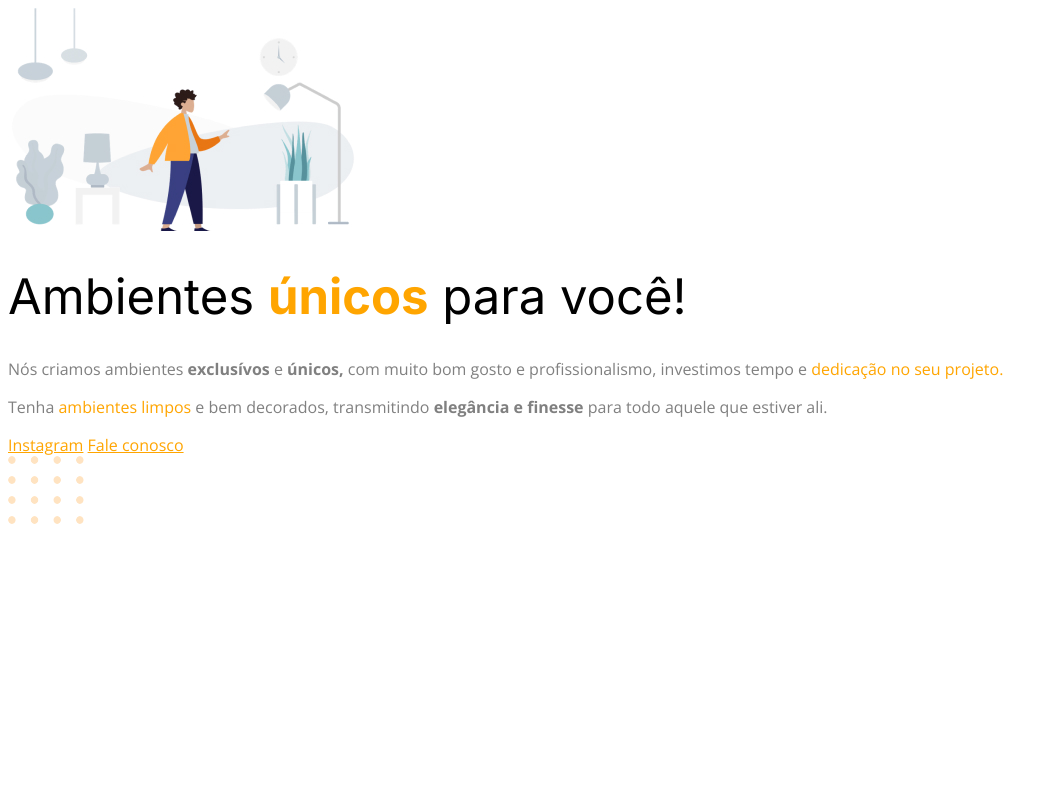
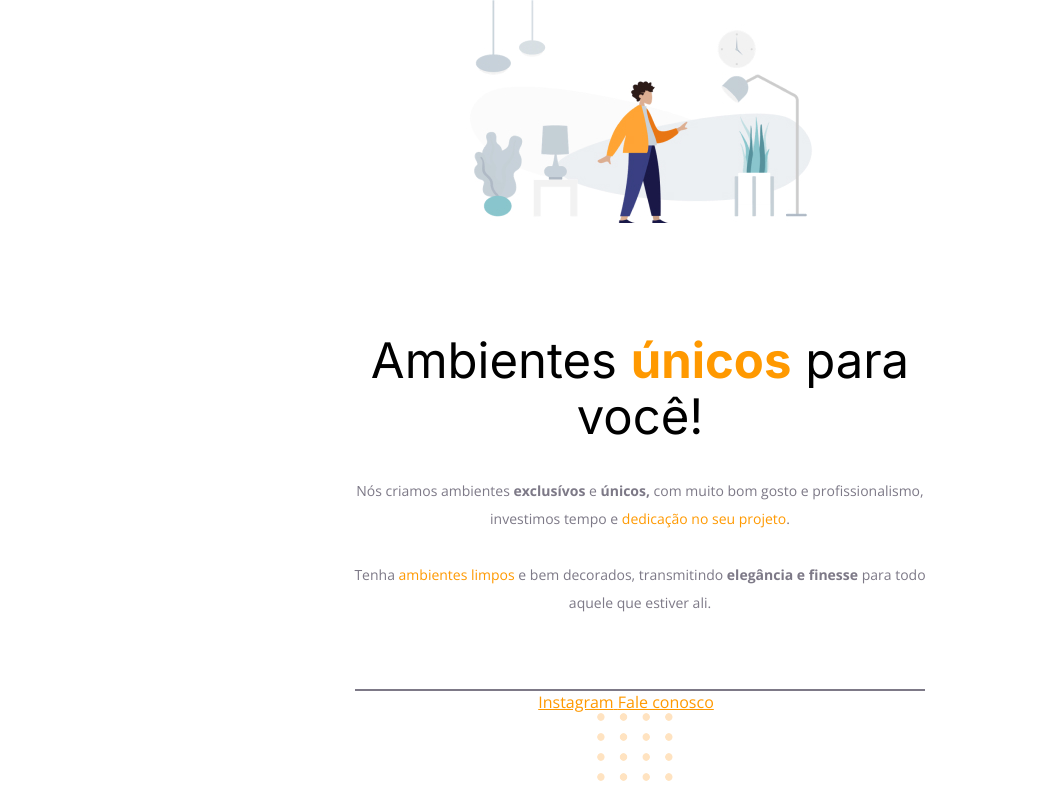
Before and after one commit to jardelqw/Projeto-02, a plain HTML site: page index.html in a window 1280 px wide. Shown: the whole page, without its empty margins (0-1057 px from the left). Drawn offline with nearby package versions, Linux system fonts and the light colour scheme.

Commit message:
estetica

```diff
--- a/estilo.css
+++ b/estilo.css
@@ -1,24 +1,58 @@
+
+body {
+  font-family: 'Open Sans', sans-serif;
+
+  text-align: center;
+  margin: 0;
+
+}
+
+#hero {
+
+  width: 592px;
+  margin: auto;
+  margin-bottom: 72px;
+
+}
+
+#hero img {
+
+  margin-bottom: 72px;
+}
+
 h1 {
-  font-family: "Inter", sans-serif;
+  font-family: 'Inter', sans-serif;
   font-size: 49px;
   line-height: 56px;
   font-weight: normal;
+  margin-bottom: 32px;
 }
+
 h1 span {
   font-weight: bold;
 }
 
-body, p, a{
-
-  font-family: "Open Sans", sans-serif;
-
-}
-
 span, a{
-  color: orange;
+  color: #ff9900;
 
 }
 
 p {
-  color: gray;
+  color: #7d7987;
+
+  font-size: 14px;
+  line-height: 28px;
 }
+
+#footer a + a{
+  margin-right: 28px;
+
+}
+
+#line {
+  margin: auto;
+  width: 568px;
+  height: 0px;
+
+  border: 1px solid #7d7987;
+}
--- a/index.html
+++ b/index.html
@@ -1,21 +1,19 @@
 <!DOCTYPE html>
 <html lang="pt-br">
 <head>
-    <link rel="preconnect" href="https://fonts.googleapis.com">
-    <link rel="preconnect" href="https://fonts.gstatic.com" crossorigin>
-    <link href="https://fonts.googleapis.com/css2?family=Inter:wght@100..900&display=swap" rel="stylesheet">
-    <link rel="preconnect" href="https://fonts.googleapis.com">
-    <link rel="preconnect" href="https://fonts.gstatic.com" crossorigin>
-    <link href="https://fonts.googleapis.com/css2?family=Inter:wght@100..900&family=Open+Sans:ital,wght@0,300..800;1,300..800&display=swap" rel="stylesheet">
+    <link rel="preconnect" href="https://fonts.googleapis.com"/>
+    <link rel="preconnect" href="https://fonts.gstatic.com" crossorigin/>
+    <link href="https://fonts.googleapis.com/css2?family=Inter:wght@100..900&display=swap" rel="stylesheet"/>
+    <link rel="preconnect" href="https://fonts.googleapis.com"/>
+    <link rel="preconnect" href="https://fonts.gstatic.com" crossorigin/>
+    <link href="https://fonts.googleapis.com/css2?family=Inter:wght@100..900&family=Open+Sans:ital,wght@0,300..800;1,300..800&display=swap" rel="stylesheet"/>
     <meta charset="UTF-8"  />
-    <meta http-equiv="X-UA-Compatible" content="IE-edge" />
     <meta name="viewport" content="width=device-width, initial-scale=1.0"/>
     <link rel="shortcut icon" href="./assets/ico.ico"/>
     <title>Projeto</title>
-    <link rel="stylesheet" href="estilo.css">
+    <link rel="stylesheet" href="estilo.css"/>
 </head>
     <body>
-
         <div id="hero">
             <img src="./assets/image 1.jpg" alt="Pessoa em uma sala com moveis"/>
 
@@ -26,16 +24,26 @@
 
             <p>
                 Nós criamos ambientes <strong>exclusívos</strong> e <strong>únicos,</strong>
-                com muito bom gosto e profissionalismo, investimos tempo e <span>dedicação no seu projeto</spans>.
-                </p>
-                <p>
-                    Tenha <span>ambientes limpos </span>e bem decorados, transmitindo <strong>elegância e finesse</strong> para todo aquele que estiver ali.
-                </p>
+                com muito bom gosto e profissionalismo, investimos tempo e <span>dedicação no seu projeto</span>.
+
+                <br/>
+                <br/>
+
+                Tenha <span>ambientes limpos </span>e bem decorados, transmitindo <strong>elegância e finesse</strong> para todo aquele que estiver ali.
+            </p>
 
             </div>
             <div id="footer">
-                <a href="https://instagram.com/" target="_blank" ><span>Instagram</span></a>
-                <a href="mailto:jardel.antunes19@gmail.com"><span>Fale conosco</span></a>
+
+                <div id="line">
+
+                </div>
+
+                <a href="https://instagram.com/" target="_blank" ><span>Instagram</span>
+                </a>
+
+                <a href="mailto:jardel.antunes19@gmail.com" target="_blank"><span>Fale conosco</span>
+                </a>
 
             </div>
             <img src="./assets/bolls.svg" alt="Bolinhas laranjadas no canto inferior direito da tela"/>
```
Also changed, not shown: settings.json (deleted, +0 -37 lines).
